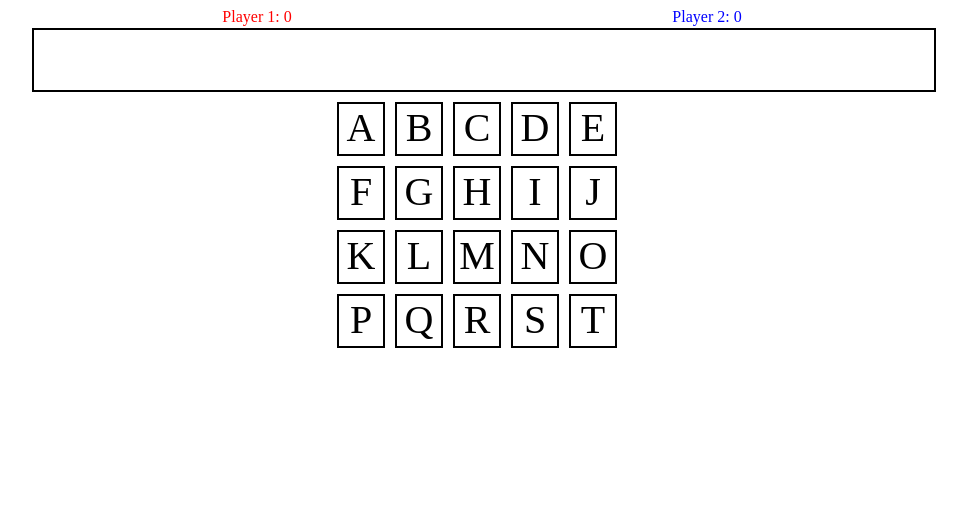
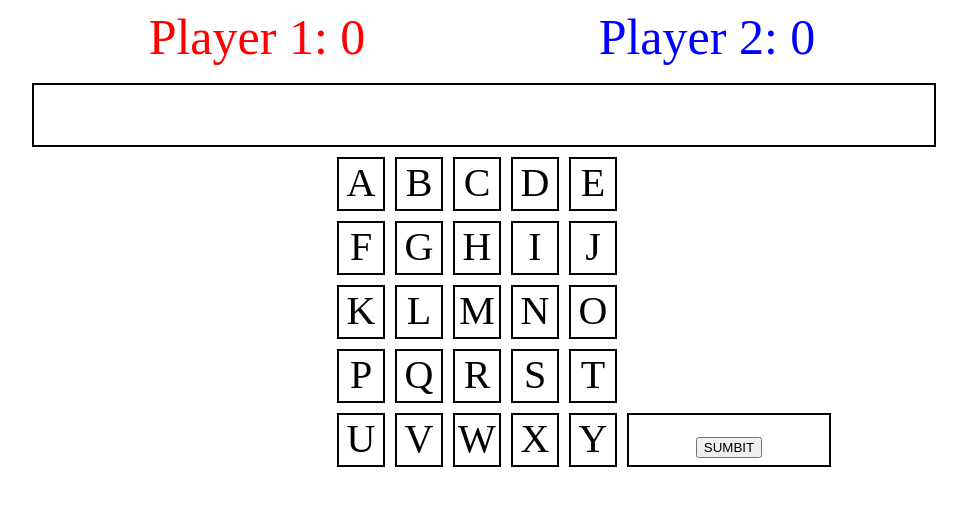
Before and after one commit to mehsieh/fwl, a website: page public/index.html in a window 1280 px wide. Shown: the whole page, without its empty margins (158-1125 px from the left). Drawn offline with nearby package versions, Linux system fonts and the light colour scheme.

Commit message:
added 25th row and submit button, score is counting

```diff
--- a/public/index.html
+++ b/public/index.html
@@ -13,8 +13,10 @@
 
 <center><body>
   <div id='board-body'>
-    <div class='players' id='player1'>Player 1: 0</div>
-	  <div class='players' id='player2'>Player 2: 0</div>
+    <div class='score-board'>
+      <div class='players' id='player1'>Player 1: 0</div>
+	    <div class='players' id='player2'>Player 2: 0</div>
+	  </div>
 
 	  <div id='display'></div>
 	  <div class='letters'>
@@ -38,6 +40,14 @@
 		  <div class='button' id='b18' onClick='showDisplay("b18")' >R</div>
 		  <div class='button' id='b19' onClick='showDisplay("b19")' >S</div>
 		  <div class='button' id='b20' onClick='showDisplay("b20")' >T</div>
+		  <div class='button' id='b21' onClick='showDisplay("b21")' >U</div>
+		  <div class='button' id='b22' onClick='showDisplay("b22")' >V</div>
+		  <div class='button' id='b23' onClick='showDisplay("b23")' >W</div>
+		  <div class='button' id='b24' onClick='showDisplay("b24")' >X</div>
+		  <div class='button' id='b25' onClick='showDisplay("b25")' >Y</div>
+		</div>
+		<div id='submit'>
+		  <button type="button">SUMBIT</button>
 		</div>
 	</div>
 </body></center>
--- a/public/javascripts/game.js
+++ b/public/javascripts/game.js
@@ -1,6 +1,6 @@
-var score1;
-var score2;
-var player_is = 1;
+var score1 = 0;
+var score2 = 0;
+var player_turn = 1;
 
 function letter(b_id, in_display, belongs_to)
   {
@@ -31,6 +31,11 @@ var b17 = new letter('b17', false, 0);
 var b18 = new letter('b18', false, 0);
 var b19 = new letter('b19', false, 0);
 var b20 = new letter('b20', false, 0);
+var b21 = new letter('b21', false, 0);
+var b22 = new letter('b22', false, 0);
+var b23 = new letter('b23', false, 0);
+var b24 = new letter('b24', false, 0);
+var b25 = new letter('b25', false, 0);
 
 var display_list = [];
 
@@ -47,7 +52,16 @@ function showDisplay(letters)
       $("#display").append(display);
       display_list.push(letter);
       $(".letters").find("#"+letter.b_id).css("background-color", "black");
-
+      if (player_turn == 1) {
+        score1+= 1;
+        var s1_string = "Player 1: " + score1;
+        $("#player1").html(s1_string);
+      }
+      if (player_turn == 2) {
+        score2+=1;
+        var s2_string = "Player 2: " + score2;
+        $("#player2").html(s2_string);
+      }
     }
   }
 
@@ -57,6 +71,16 @@ function removeDisplay(letters)
     $("#display").find("#"+letter.b_id).remove();
     $(".letters").find("#"+letter.b_id).css("background-color", "white");
     var index_to_remove = display_list.indexOf(letter);
+    display_list.splice(index_to_remove, 1);
     letter.in_display = false;
-    display_list.splice(index_to_remove, 1);
+    if (player_turn == 1) {
+      score1-= 1;
+      var s1_string = "Player 1: " + score1;
+      $("#player1").html(s1_string);
+    }
+    if (player_turn == 2) {
+      score2-=1;
+      var s2_string = "Player 2: " + score2;
+      $("#player2").html(s2_string);
+    }
   }
--- a/public/stylesheets/board.css
+++ b/public/stylesheets/board.css
@@ -15,6 +15,19 @@
   width:300px;
 }
 
+#submit {
+  width:200px;
+  height: 50px;
+	border: 2px solid;
+	margin-left: 5px;
+	margin-right: 5px;
+	margin-top: 10px;
+	font-size: 40px;
+	float: left;
+	text-align: center;
+	padding-top: auto;
+}
+
 .players{
   width: 50%;
   height: 20px;
@@ -23,12 +36,20 @@
 	padding-top: auto;
 }
 
+.score-board {
+  height: 75px;
+	text-align: center;
+	padding-top: auto;
+}
+
 #player1 {
   color: red;
+  font-size: 50px;
 }
 
 #player2 {
   color: blue;
+  font-size: 50px;
 }
 
 #board-body{
```
